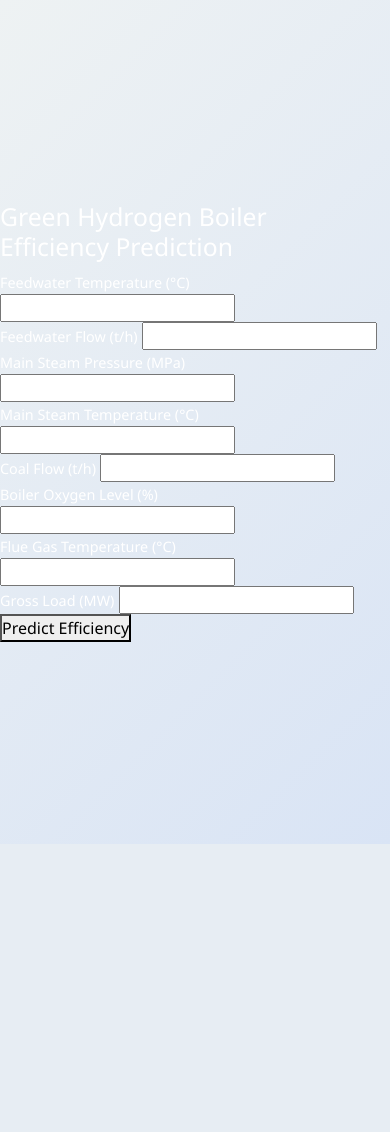
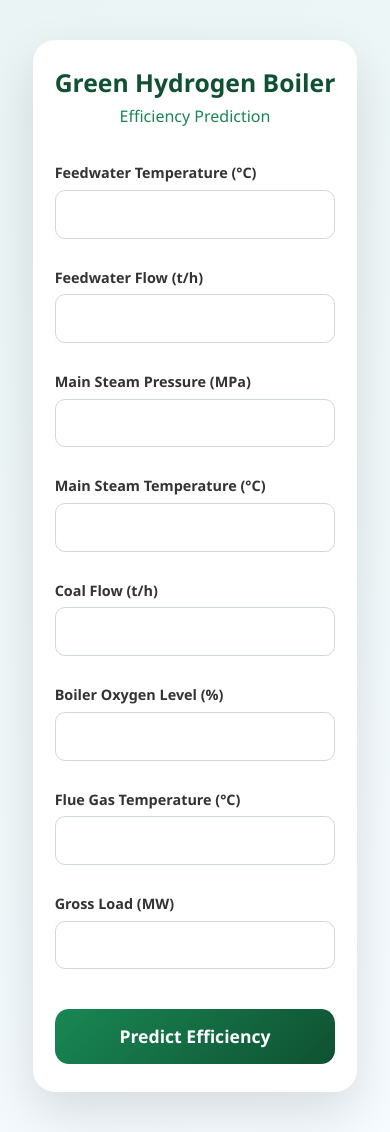
Before and after one commit to adityahr143/green-hydrogen-boiler, a Flask app: page /predict-page in a window 390 px wide. Before the commit the page ends 844 px from the top, so only its background shows below. Run offline with Flask 3, Linux system fonts and the light colour scheme; parts of the project's set-up code (start-up, migrations or seed data) failed here and were passed over.

Commit message:
Refactor CSS for improved styling and responsiveness

```diff
--- a/static/style.css
+++ b/static/style.css
@@ -129,28 +129,84 @@ input[type=number] {
   -moz-appearance: textfield;
 }
 
-/* ==============================
-   Professional Responsive Styling
+/* ===============================
+   Prediction Page – Professional UI
 ================================ */
 
-body {
-  background: linear-gradient(135deg, #eef2f3, #d9e4f5);
-  font-family: "Segoe UI", system-ui;
+* {
+  box-sizing: border-box;
 }
 
-.card {
-  border-radius: 18px;
-  border: none;
+body {
+  margin: 0;
+  font-family: "Segoe UI", system-ui;
+  background: linear-gradient(135deg, #eaf4f4, #f6fbff);
 }
 
-h3 {
-  font-weight: 600;
-  color: #0f5132;
+/* Center wrapper */
+.prediction-wrapper {
+  min-height: 100vh;
+  display: flex;
+  justify-content: center;
+  align-items: center;
+  padding: 40px 15px;
 }
 
-label {
+/* Main card */
+.prediction-card {
+  background: #ffffff;
+  width: 100%;
+  max-width: 900px;
+  padding: 40px;
+  border-radius: 22px;
+  box-shadow: 0 20px 50px rgba(0,0,0,0.12);
+}
+
+/* Title */
+.title {
+  text-align: center;
+  font-weight: 700;
+  color: #0f5132;
+  margin-bottom: 35px;
+}
+
+.title span {
+  font-size: 1rem;
   font-weight: 500;
+  color: #198754;
+}
+
+/* Grid layout */
+.input-grid {
+  display: grid;
+  grid-template-columns: repeat(2, 1fr);
+  gap: 28px 24px;
+}
+
+/* Input box */
+.input-box {
+  display: flex;
+  flex-direction: column;
+}
+
+.input-box label {
+  font-weight: 600;
   font-size: 0.9rem;
+  margin-bottom: 6px;
+  color: #333;
+}
+
+.input-box input {
+  padding: 12px 14px;
+  border-radius: 10px;
+  border: 1px solid #d0d7de;
+  font-size: 0.95rem;
+}
+
+.input-box input:focus {
+  outline: none;
+  border-color: #198754;
+  box-shadow: 0 0 0 2px rgba(25,135,84,0.15);
 }
 
 /* Remove arrows */
@@ -159,31 +215,55 @@ input::-webkit-outer-spin-button {
   -webkit-appearance: none;
   margin: 0;
 }
-
 input[type=number] {
   -moz-appearance: textfield;
 }
 
-/* Result box */
-.result-box {
-  background: #f1fff6;
+/* Button */
+.predict-btn {
+  margin-top: 40px;
+  width: 100%;
+  padding: 14px;
+  border: none;
   border-radius: 14px;
-  padding: 20px;
+  background: linear-gradient(135deg, #198754, #0f5132);
+  color: #ffffff;
+  font-size: 1.1rem;
+  font-weight: 600;
+  cursor: pointer;
 }
 
-#resultValue {
-  color: #198754;
-  font-size: 2.2rem;
-  font-weight: bold;
+.predict-btn:hover {
+  opacity: 0.92;
 }
 
-/* Mobile optimization */
+/* Result */
+.result-box {
+  margin-top: 30px;
+  padding: 25px;
+  border-radius: 16px;
+  background: #f1fff6;
+  text-align: center;
+}
+
+.result-box p {
+  margin: 0;
+  font-weight: 500;
+}
+
+.result-box h1 {
+  margin-top: 10px;
+  color: #198754;
+  font-size: 2.5rem;
+}
+
+/* Responsive */
 @media (max-width: 768px) {
-  h3 {
-    font-size: 1.4rem;
+  .prediction-card {
+    padding: 28px 22px;
   }
 
-  .card {
-    padding: 1.2rem !important;
+  .input-grid {
+    grid-template-columns: 1fr;
   }
 }
```
